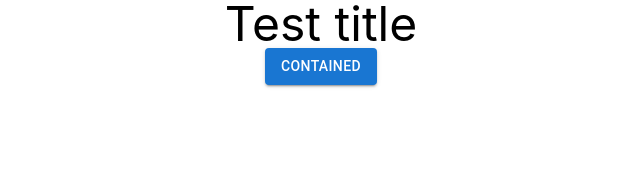
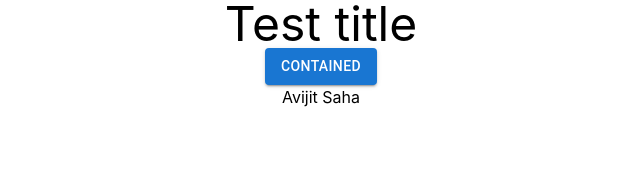
Before and after one commit to momentum-signal/project-frontend, a React (Create React App) app: page / in a window 1280 px wide. Shown: the top 175 px of the page, without its empty margins (319-959 px from the left). Built offline with nearby package versions, Linux system fonts and the light colour scheme.

Commit message:
name changed

```diff
--- a/src/App.js
+++ b/src/App.js
@@ -6,6 +6,7 @@ function App() {
     <div className="App">
       <h2 className="text-5xl">Test title</h2>
       <Button variant="contained">Contained</Button>
+      <p>Avijit Saha</p>
     </div>
   );
 }
```
